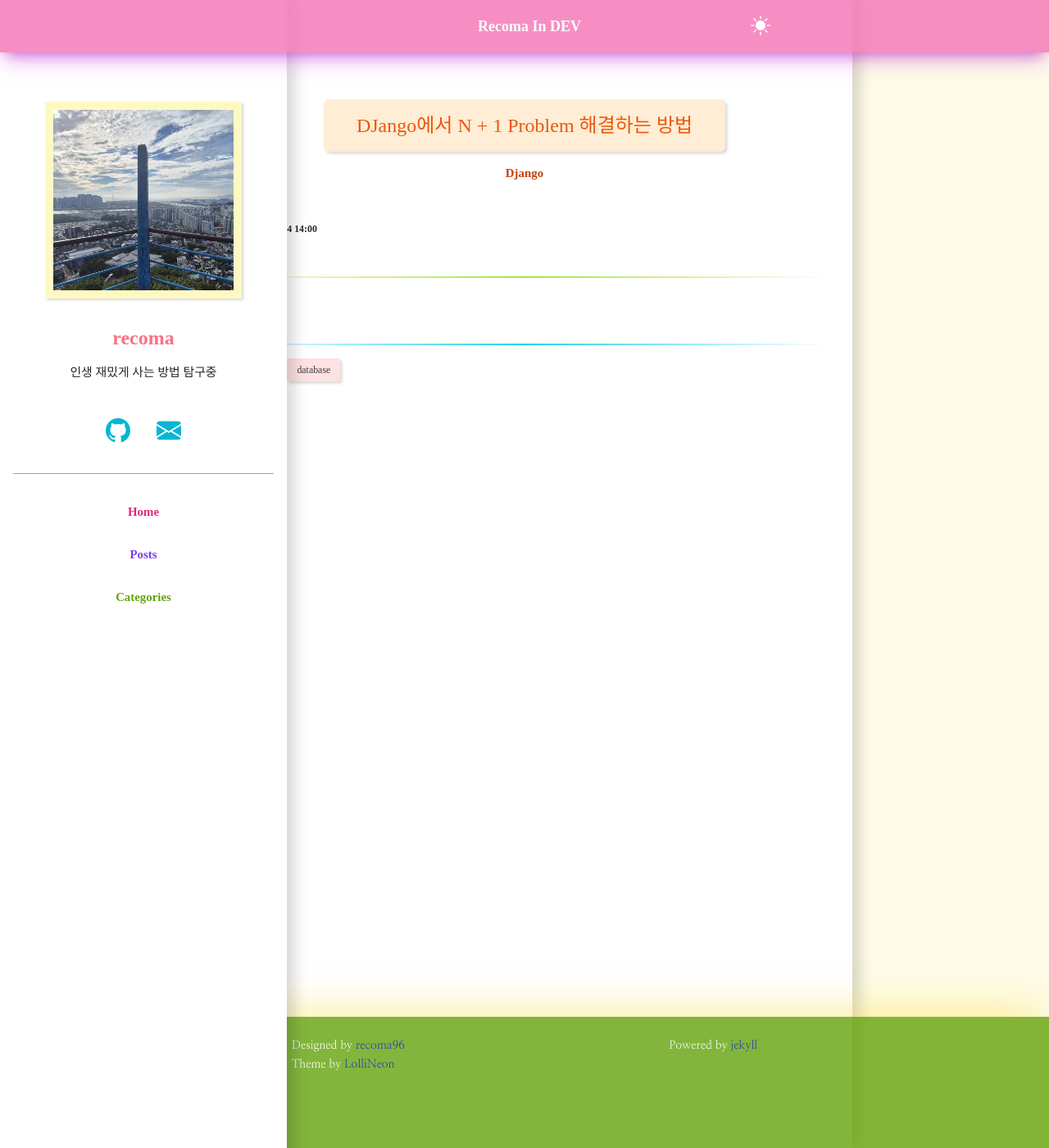
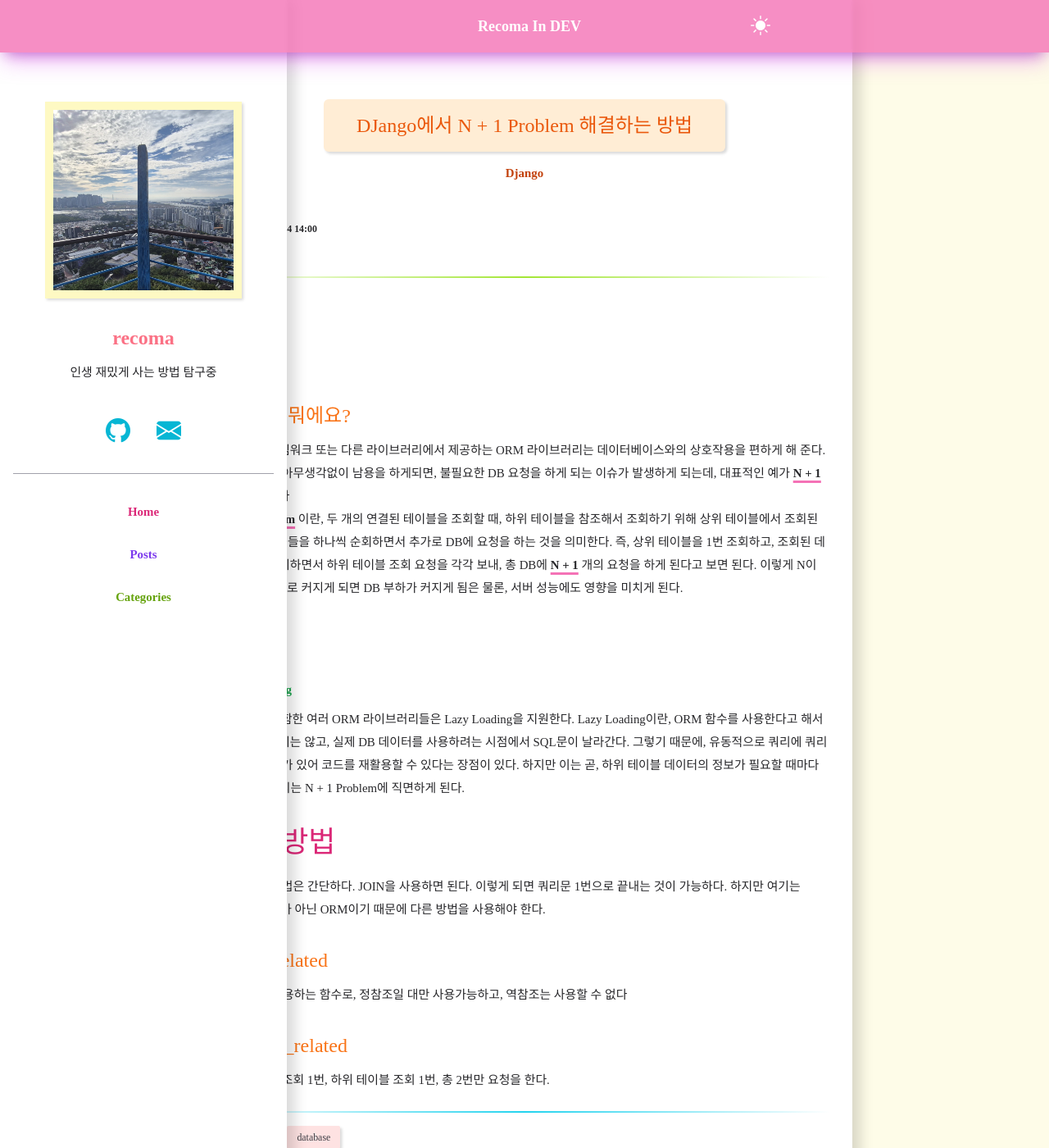
Before and after one commit to recoma96/recoma96.github.io, a Jekyll site: the page built from _posts/2024-12-04-django-n1-problem.md, in a window 1280 px wide and 1400 px high. Shown: the whole window at 82% size. Built offline with Jekyll 4.4.1, drawn with Linux system fonts in a browser that asks for light colours; some web fonts are replaced; a style sheet for code colours, icons or effects is not loaded.

Commit message:
blog: 뼈대 작성

```diff
--- a/_posts/2024-12-04-django-n1-problem.md
+++ b/_posts/2024-12-04-django-n1-problem.md
@@ -7,3 +7,36 @@ summary: "ORM을 사용하다 보면 두 개 이상의 테이블을 조회하는
 tags: ["django", "database"]
 image: ""
 ---
+
+
+# 개요
+
+## N + 1이 뭐에요?
+
+백엔드 프레임워크 또는 다른 라이브러리에서 제공하는 ORM 라이브러리는 데이터베이스와의 상호작용을 편하게 해 준다.
+하지만 이걸 아무생각없이 남용을 하게되면, 불필요한 DB 요청을 하게 되는 이슈가 발생하게 되는데, 대표적인 예가 **N + 1 Problem** 이다
+
+**N + 1 Problem** 이란, 두 개의 연결된 테이블을 조회할 때, 하위 테이블을 참조해서 조회하기 위해 상위 테이블에서
+조회된 N개의 테이블들을 하나씩 순회하면서 추가로 DB에 요청을 하는 것을 의미한다. 즉, 상위 테이블을 1번 조회하고, 조회된 데이터들을 순회하면서
+하위 테이블 조회 요청을 각각 보내, 총 DB에 **N + 1** 개의 요청을 하게 된다고 보면 된다. 이렇게 N이 기하급수적으로 커지게 되면 DB 부하가 커지게 됨은 물론, 서버 성능에도 영향을 미치게 된다.
+
+## 원인
+
+### Lazy Loading
+
+Django를 포함한 여러 ORM 라이브러리들은 Lazy Loading을 지원한다.
+Lazy Loading이란, ORM 함수를 사용한다고 해서 바로 사용하지는 않고, 실제 DB 데이터를 사용하려는 시점에서 SQL문이 날라간다.
+그렇기 때문에, 유동적으로 쿼리에 쿼리를 추가할 수가 있어 코드를 재활용할 수 있다는 장점이 있다. 하지만 이는 곧, 하위 테이블 데이터의 정보가 필요할 때마다
+SQL문을 날리는 N + 1 Problem에 직면하게 된다.
+
+
+# 해결 방법
+
+사실 해결 방법은 간단하다. JOIN을 사용하면 된다. 이렇게 되면 쿼리문 1번으로 끝내는 것이 가능하다. 하지만 여기는 RAW Query가 아닌 ORM이기 때문에 다른 방법을 사용해야 한다.
+
+
+## select_related
+JOIN문을 사용하는 함수로, 정참조일 대만 사용가능하고, 역참조는 사용할 수 없다
+
+## prefetch_related
+상위 테이블 조회 1번, 하위 테이블 조회 1번, 총 2번만 요청을 한다.
```
